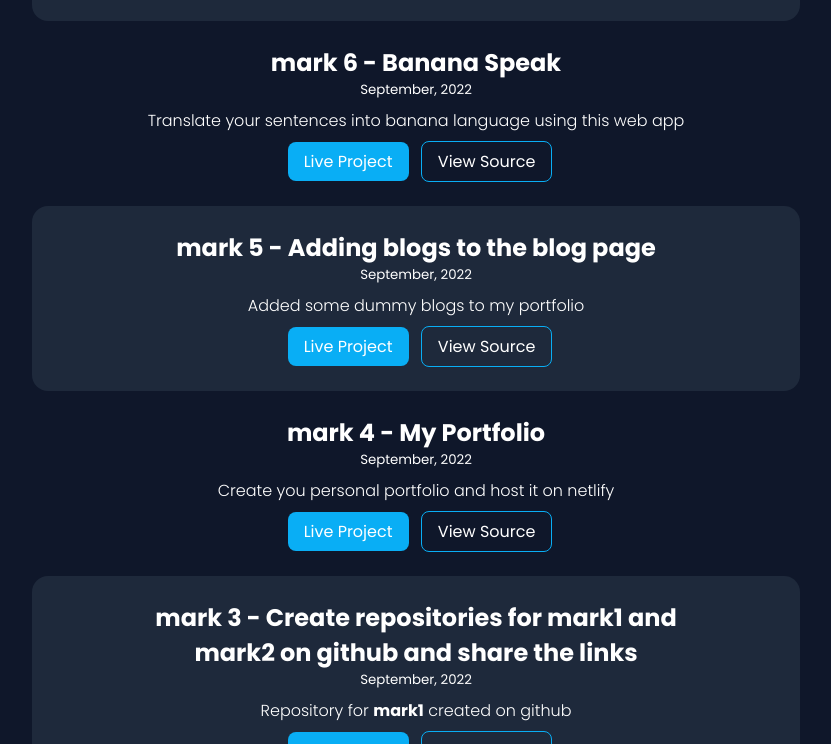
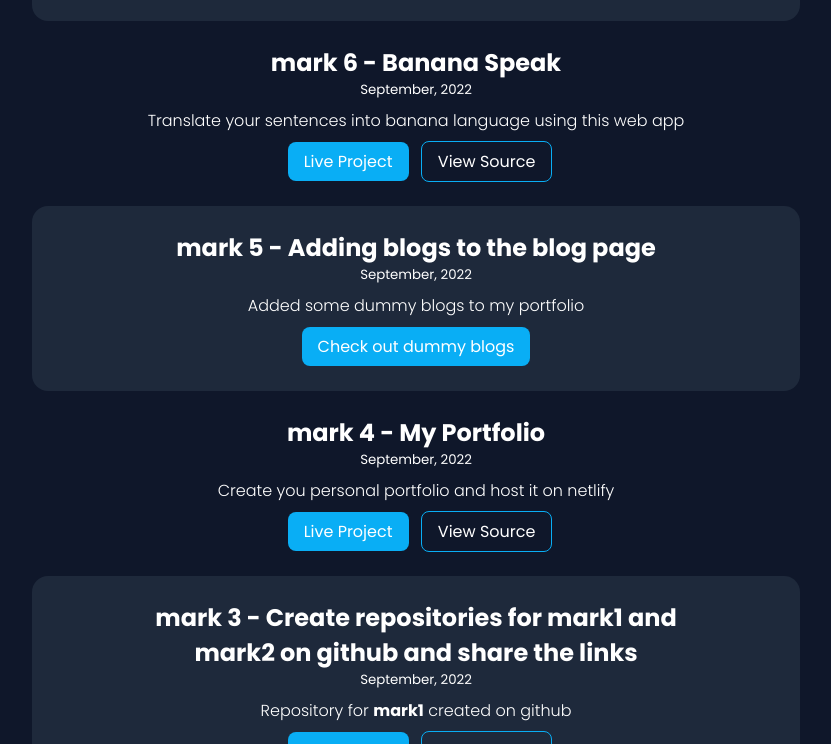
Before and after one commit to Sunil2201/neogcamp-lesson-3, a plain HTML site: page projects.html in a window 1280 px wide. Shown: the part 2038-2782 px from the top of the page, without its empty margins (224-1055 px from the left). Drawn offline with Linux system fonts and the light colour scheme.

Commit message:
added all the links and updated blogs page

```diff
--- a/projects.html
+++ b/projects.html
@@ -37,7 +37,7 @@
                     <small>September, 2022</small>
                     <p>I have written two blogs, <strong>"A Beginner's Guide to DOM Manipulation"</strong> and <strong>Virtual DOM: React's lightweight version of actual DOM.</strong></p>
                     <div class="buttons">
-                        <a class="link primary-link" href="/">Check out Blogs</a>
+                        <a class="link primary-link" href="./blogs.html">Check out Blogs</a>
                     </div>
                 </div>
             </section>
@@ -49,8 +49,8 @@
                     <small>September, 2022</small>
                     <p>A web app which tells you about your current gain or loss(along with percentage) in stocks </p>
                     <div class="buttons">
-                        <a class="link primary-link" href="/">Live Project</a>
-                        <a class="link secondary-link" href="/">View Source</a>
+                        <a class="link primary-link" target="_blank" href="https://stock-profit-loss-sunil.netlify.app/">Live Project</a>
+                        <a class="link secondary-link" target="_blank" href="https://github.com/Sunil2201/mark-fourteen">View Source</a>
                     </div>
                 </div>
             </section>
@@ -62,8 +62,8 @@
                     <small>September, 2022</small>
                     <p>A web app which tells you whether your date of birth is palindrome or not</p>
                     <div class="buttons">
-                        <a class="link primary-link" href="/">Live Project</a>
-                        <a class="link secondary-link" href="/">View Source</a>
+                        <a class="link primary-link" target="_blank" href="https://palindrome-birthday-sunil.netlify.app/">Live Project</a>
+                        <a class="link secondary-link" target="_blank" href="https://github.com/Sunil2201/mark-thirteen">View Source</a>
                     </div>
                 </div>
             </section>
@@ -75,8 +75,8 @@
                     <small>September, 2022</small>
                     <p>A web app that you can use to learn everything about triangles. It has information about angles, hypotenuses, areas as well as a simple Triangle Quiz that you can take to test your knowledge.</p>
                     <div class="buttons">
-                        <a class="link primary-link" href="/">Live Project</a>
-                        <a class="link secondary-link" href="/">View Source</a>
+                        <a class="link primary-link" target="_blank" href="https://fun-with-triangles-sunil.netlify.app/">Live Project</a>
+                        <a class="link secondary-link" target="_blank" href="https://github.com/Sunil2201/mark-twelve">View Source</a>
                     </div>
                 </div>
             </section>
@@ -88,8 +88,8 @@
                     <small>September, 2022</small>
                     <p>A web app which tells you whether your date of birth is lucky or not</p>
                     <div class="buttons">
-                        <a class="link primary-link" href="/">Live Project</a>
-                        <a class="link secondary-link" href="/">View Source</a>
+                        <a class="link primary-link" target="_blank" href="https://lucky-birthday-sunil.netlify.app/">Live Project</a>
+                        <a class="link secondary-link" target="_blank" href="https://github.com/Sunil2201/mark-eleven">View Source</a>
                     </div>
                 </div>
             </section>
@@ -101,8 +101,8 @@
                     <small>September, 2022</small>
                     <p>A web app which tells the user minimum amount of notes they have to return back as change to the customer</p>
                     <div class="buttons">
-                        <a class="link primary-link" href="/">Live Project</a>
-                        <a class="link secondary-link" href="/">View Source</a>
+                        <a class="link primary-link" target="_blank" href="https://cash-register-sunil.netlify.app/">Live Project</a>
+                        <a class="link secondary-link" target="_blank" href="https://github.com/Sunil2201/mark-ten">View Source</a>
                     </div>
                 </div>
             </section>
@@ -114,8 +114,8 @@
                     <small>September, 2022</small>
                     <p>This is a react app in which I have shown my book recommendations for various genres</p>
                     <div class="buttons">
-                        <a class="link primary-link" href="/">Live Project</a>
-                        <a class="link secondary-link" href="/">View Source</a>
+                        <a class="link primary-link" target="_blank" href="https://book-recommendations-sunil.netlify.app/">Live Project</a>
+                        <a class="link secondary-link" target="_blank" href="https://github.com/Sunil2201/mark-nine">View Source</a>
                     </div>
                 </div>
             </section>
@@ -127,8 +127,8 @@
                     <small>September, 2022</small>
                     <p>This is a react app which interprets emojis entered by you</p>
                     <div class="buttons">
-                        <a class="link primary-link" href="/">Live Project</a>
-                        <a class="link secondary-link" href="/">View Source</a>
+                        <a class="link primary-link" target="_blank" href="https://interpret-emojis.netlify.app/">Live Project</a>
+                        <a class="link secondary-link" target="_blank" href="https://github.com/Sunil2201/mark-eight">View Source</a>
                     </div>
                 </div>
             </section>
@@ -140,8 +140,8 @@
                     <small>September, 2022</small>
                     <p>Translate your sentences into groot's language using this web app</p>
                     <div class="buttons">
-                        <a class="link primary-link" href="/">Live Project</a>
-                        <a class="link secondary-link" href="/">View Source</a>
+                        <a class="link primary-link" target="_blank" href="https://groot-translation-sunil.netlify.app/">Live Project</a>
+                        <a class="link secondary-link" target="_blank" href="https://github.com/Sunil2201/mark-seven">View Source</a>
                     </div>
                 </div>
             </section>
@@ -153,8 +153,8 @@
                     <small>September, 2022</small>
                     <p>Translate your sentences into banana language using this web app</p>
                     <div class="buttons">
-                        <a class="link primary-link" href="/">Live Project</a>
-                        <a class="link secondary-link" href="/">View Source</a>
+                        <a class="link primary-link" target="_blank" href="https://banana-speak-sunil.netlify.app/">Live Project</a>
+                        <a class="link secondary-link" target="_blank" href="https://github.com/Sunil2201/mark-six">View Source</a>
                     </div>
                 </div>
             </section>
@@ -166,8 +166,7 @@
                     <small>September, 2022</small>
                     <p>Added some dummy blogs to my portfolio</p>
                     <div class="buttons">
-                        <a class="link primary-link" href="/">Live Project</a>
-                        <a class="link secondary-link" href="/">View Source</a>
+                        <a class="link primary-link" href="./blogs.html">Check out dummy blogs</a>
                     </div>
                 </div>
             </section>
@@ -179,8 +178,8 @@
                     <small>September, 2022</small>
                     <p>Create you personal portfolio and host it on netlify</p>
                     <div class="buttons">
-                        <a class="link primary-link" href="/">Live Project</a>
-                        <a class="link secondary-link" href="/">View Source</a>
+                        <a class="link primary-link" target="_blank" href="">Live Project</a>
+                        <a class="link secondary-link" target="_blank" href="">View Source</a>
                     </div>
                 </div>
             </section>
@@ -192,13 +191,13 @@
                     <small>September, 2022</small>
                     <p>Repository for <strong>mark1</strong> created on github</p>
                     <div class="buttons">
-                        <a class="link primary-link" href="/">Live Project</a>
-                        <a class="link secondary-link" href="/">View Source</a>
+                        <a class="link primary-link" target="_blank" href="https://replit.com/@SunilBallani/mark-1?embed=1&output=1">Live Project</a>
+                        <a class="link secondary-link" target="_blank" href="https://github.com/Sunil2201/neogcamp-cliapp-1">View Source</a>
                     </div>
                     <p>Repository for <strong>mark2</strong> created on github</p>
                     <div class="buttons">
-                        <a class="link primary-link" href="/">Live Project</a>
-                        <a class="link secondary-link" href="/">View Source</a>
+                        <a class="link primary-link" target="_blank" href="https://replit.com/@SunilBallani/mark-2?embed=1&output=1">Live Project</a>
+                        <a class="link secondary-link" target="_blank" href="https://github.com/Sunil2201/neogcamp-cliapp-2">View Source</a>
                     </div>
                 </div>
             </section>
@@ -210,8 +209,8 @@
                     <small>August, 2022</small>
                     <p>A CLI app built with <strong>NodeJS.</strong> You can send this to your friends and find out who really is a harry potter fan</p>
                     <div class="buttons">
-                        <a class="link primary-link" href="/">Live Project</a>
-                        <a class="link secondary-link" href="/">View Source</a>
+                        <a class="link primary-link" target="_blank" href="https://replit.com/@SunilBallani/mark-2?embed=1&output=1">Live Project</a>
+                        <a class="link secondary-link" target="_blank" href="https://github.com/Sunil2201/neogcamp-cliapp-2">View Source</a>
                     </div>
                 </div>
             </section>
@@ -223,8 +222,8 @@
                     <small>August, 2022</small>
                     <p>A CLI app built with <strong>NodeJS.</strong> You can send this to your friends and find out who really knows you</p>
                     <div class="buttons">
-                        <a class="link primary-link" href="/">Live Project</a>
-                        <a class="link secondary-link" href="/">View Source</a>
+                        <a class="link primary-link" target="_blank" href="https://replit.com/@SunilBallani/mark-1?embed=1&output=1">Live Project</a>
+                        <a class="link secondary-link" target="_blank" href="https://github.com/Sunil2201/neogcamp-cliapp-1">View Source</a>
                     </div>
                 </div>
             </section>
--- a/styles.css
+++ b/styles.css
@@ -112,10 +112,11 @@ hr{
 }
 
 .hero .hero-heading{
+    font-size: 2rem;
     text-align: center;
     padding-top: 1rem;
     color: white;
-    font-weight: 400;
+    font-weight: 600;
 }
 .hero .description{
     font-size: 1.2rem;
@@ -124,6 +125,9 @@ hr{
 }
 .hero .description span{
     opacity: 1;
+}
+.hero .heading-inverted{
+    color: #09aef5;
 }
 /* Sections */
 .section{
```
Also changed, not shown: blogs.html (+44 -10 lines), index.html (+1 -1 lines).
